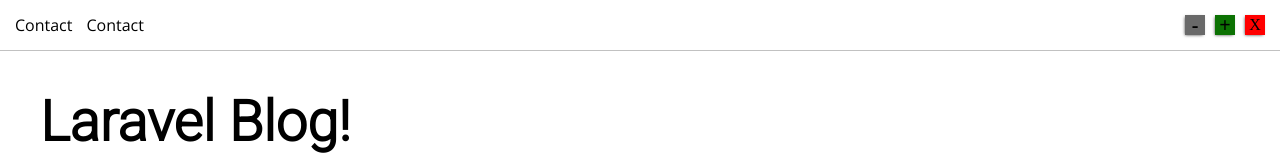
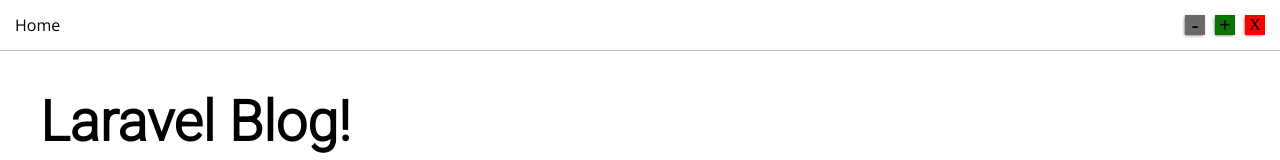
Before and after one commit to JAllara3/myPortfolio, a website: page portfolio/laravel-post.html in a window 1280 px wide. Shown: the top 160 px of the page. Drawn offline with nearby package versions, Linux system fonts and the light colour scheme.

Commit message:
laravel nav

```diff
--- a/portfolio/laravel-post.html
+++ b/portfolio/laravel-post.html
@@ -15,8 +15,7 @@
 <body>
     <div class="navigation-wrapper">
         <ul id="navigation">
-            <li><a href="#">Contact</a></li>
-            <li><a href="#">Contact</a></li>
+            <li><a href="index.html">Home</a></li>
         </ul>
         <div class="dots-wrapper">
             <div class="browser-dot" id="dot-1">&#45;</div>
```
